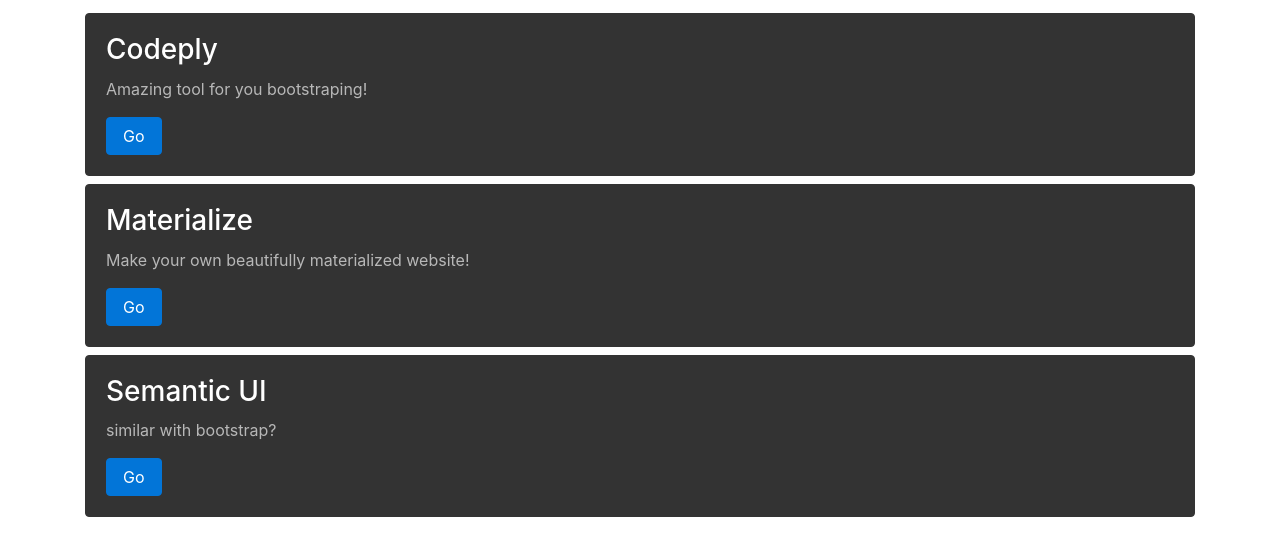
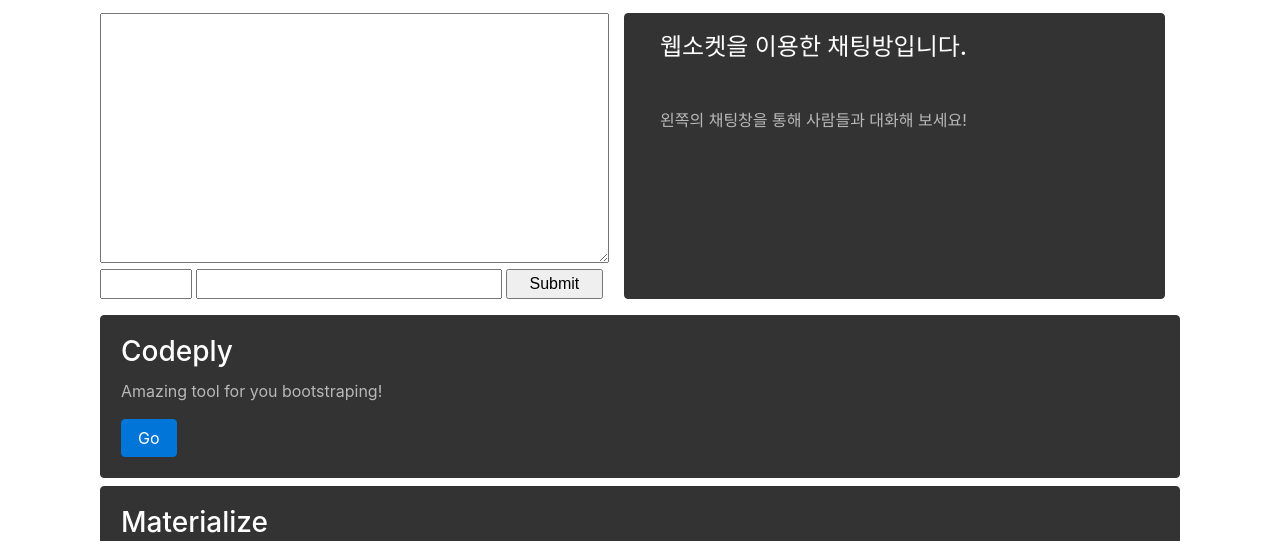
Before and after one commit to sanola2/boots, a plain HTML site: page index.html in a window 1280 px wide. Shown: the part 403-944 px from the top of the page. Drawn offline with nearby package versions, Linux system fonts and the light colour scheme; a script that the page names is missing.

Commit message:
html 채팅창 레이아웃 추가

```diff
--- a/index.html
+++ b/index.html
@@ -67,6 +67,24 @@
     </div>
 
     <div class="container">
+        <div class="container row mt-3">
+            <div class="col">
+                <textarea style="width: 100%; height: 250px;" id="chatWindow" readonly></textarea>
+                <form id="chat">
+                    <input style="width: 18%" id="userName" type="text" readonly>
+                    <input style="width: 60%" id="message" type="text">
+                    <input style="width: 19%" type="submit">
+                </form>
+            </div>
+            <div class="card card-inverse col" style="background-color: #333; border-color: #333;">
+              <div class="card-block">
+                <h4 class="card-title">웹소켓을 이용한 채팅방입니다.</h4>
+                <p class="card-text mt-5">왼쪽의 채팅창을 통해 사람들과 대화해 보세요!</p>
+              </div>
+            </div>
+        </div>
+
+        <div id="contents" class="container">
             <div class="card card-inverse mt-3" style="background-color: #333; border-color: #333;">
               <div class="card-block">
                 <h3 class="card-title">Codeply</h3>
@@ -89,6 +107,7 @@
               </div>
             </div>
         </div>
+    </div>
 
     <nav class="navbar navbar-light bg-faded mt-4">
         <div class="container">
```
Lines whose indentation alone changed are shown as unchanged.
